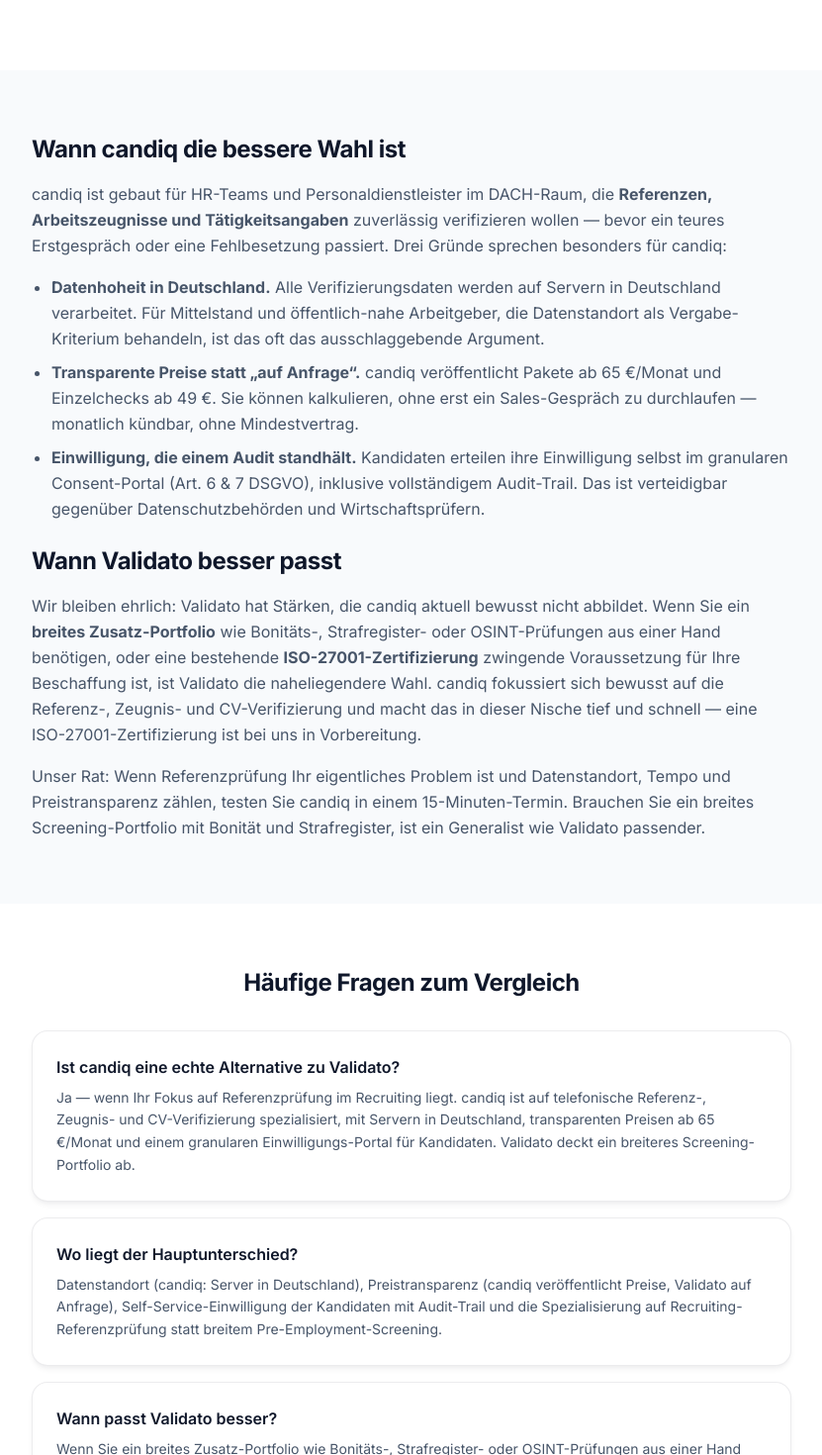
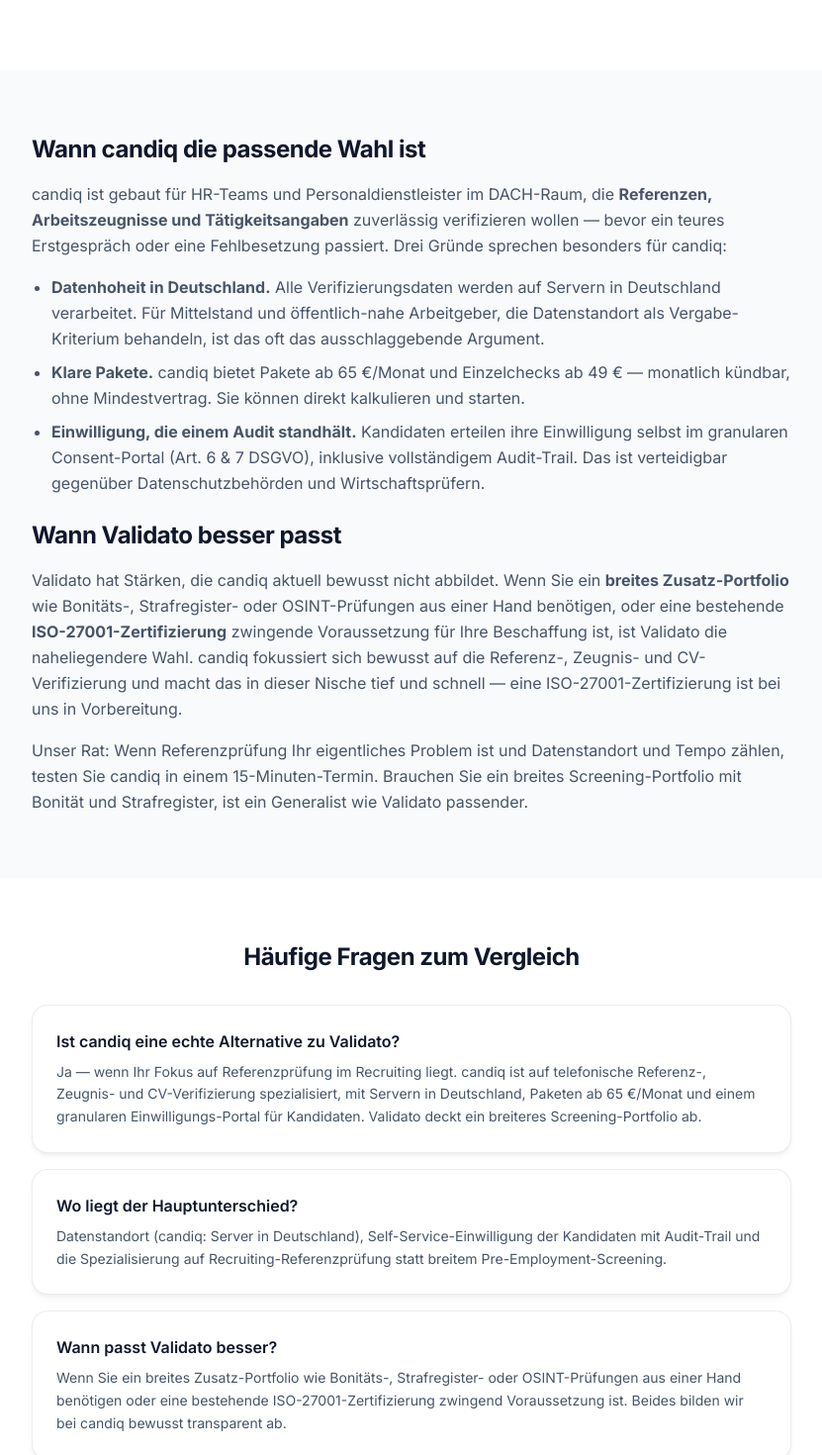
Before and after one commit to Ricdog87/Referenz-check-recruiting-2026, a Next.js app: page /vergleich/validato-alternative in a window 1280 px wide. Shown: the part 1120-2590 px from the top of the page at 99% size, without its empty margins (224-1055 px from the left). Built offline with nearby package versions, Linux system fonts and the light colour scheme; no server answers.

Commit message:
fix(vergleich): Validato-Seite bereinigen — Meta, FAQ, Fliesstext
Entfernt alle Aussagen 'auf Anfrage' / 'Preistransparenz' / 'Reviewer statt Bots' gegenueber Validato aus Meta-Description, OG-Title, FAQ-Schema und Fliesstext.

```diff
--- a/app/vergleich/validato-alternative/page.tsx
+++ b/app/vergleich/validato-alternative/page.tsx
@@ -9,19 +9,19 @@ import { BOOKING_URL } from '@/lib/site'
 export const metadata: Metadata = pageMeta({
   title: 'candiq als Validato-Alternative',
   description:
-    'candiq vs. Validato im ehrlichen Vergleich: Datenstandort Deutschland, transparente Preise ab 65 €/Mo, Reviewer statt Bots, ATS-Integration und Auto-Löschung. Wann candiq die bessere Wahl ist.',
+    'candiq vs. Validato im Vergleich: Spezialisierung auf Referenzprüfung im Recruiting, Server in Deutschland, Consent-Portal mit Audit-Trail. Wann candiq passt — und wann Validato.',
   path: '/vergleich/validato-alternative',
-  ogTitle: 'candiq vs. Validato — der ehrliche Vergleich | candiq',
+  ogTitle: 'candiq vs. Validato — der Vergleich | candiq',
 })
 
 const FAQ = [
   {
     q: 'Ist candiq eine echte Alternative zu Validato?',
-    a: 'Ja — wenn Ihr Fokus auf Referenzprüfung im Recruiting liegt. candiq ist auf telefonische Referenz-, Zeugnis- und CV-Verifizierung spezialisiert, mit Servern in Deutschland, transparenten Preisen ab 65 €/Monat und einem granularen Einwilligungs-Portal für Kandidaten. Validato deckt ein breiteres Screening-Portfolio ab.',
+    a: 'Ja — wenn Ihr Fokus auf Referenzprüfung im Recruiting liegt. candiq ist auf telefonische Referenz-, Zeugnis- und CV-Verifizierung spezialisiert, mit Servern in Deutschland, Paketen ab 65 €/Monat und einem granularen Einwilligungs-Portal für Kandidaten. Validato deckt ein breiteres Screening-Portfolio ab.',
   },
   {
     q: 'Wo liegt der Hauptunterschied?',
-    a: 'Datenstandort (candiq: Server in Deutschland), Preistransparenz (candiq veröffentlicht Preise, Validato auf Anfrage), Self-Service-Einwilligung der Kandidaten mit Audit-Trail und die Spezialisierung auf Recruiting-Referenzprüfung statt breitem Pre-Employment-Screening.',
+    a: 'Datenstandort (candiq: Server in Deutschland), Self-Service-Einwilligung der Kandidaten mit Audit-Trail und die Spezialisierung auf Recruiting-Referenzprüfung statt breitem Pre-Employment-Screening.',
   },
   {
     q: 'Wann passt Validato besser?',
@@ -51,7 +51,7 @@ export default function ValidatoAlternativePage() {
           </h1>
           <p className="text-lg text-text-secondary max-w-2xl mx-auto leading-relaxed">
             Sie evaluieren Tools zur Kandidaten-Verifizierung und Validato steht auf Ihrer Liste?
-            Hier sehen Sie sachlich, wo candiq die bessere Wahl ist — und wo Validato seine Stärken hat.
+            Hier sehen Sie, wo candiq die passende Wahl ist — und wo Validato seine Stärken hat.
           </p>
         </div>
       </section>
@@ -63,7 +63,7 @@ export default function ValidatoAlternativePage() {
       <section className="py-16 px-6 bg-bg-secondary">
         <div className="max-w-3xl mx-auto prose-candiq">
           <h2 className="text-2xl font-bold tracking-tight mb-4 text-text-primary">
-            Wann candiq die bessere Wahl ist
+            Wann candiq die passende Wahl ist
           </h2>
           <p className="text-text-secondary leading-relaxed mb-4">
             candiq ist gebaut für HR-Teams und Personaldienstleister im DACH-Raum, die <strong>Referenzen,
@@ -77,9 +77,8 @@ export default function ValidatoAlternativePage() {
               als Vergabe-Kriterium behandeln, ist das oft das ausschlaggebende Argument.
             </li>
             <li>
-              <strong>Transparente Preise statt &bdquo;auf Anfrage&ldquo;.</strong> candiq veröffentlicht Pakete ab
-              65 €/Monat und Einzelchecks ab 49 €. Sie können kalkulieren, ohne erst ein Sales-Gespräch zu
-              durchlaufen — monatlich kündbar, ohne Mindestvertrag.
+              <strong>Klare Pakete.</strong> candiq bietet Pakete ab 65 €/Monat und Einzelchecks ab 49 € —
+              monatlich kündbar, ohne Mindestvertrag. Sie können direkt kalkulieren und starten.
             </li>
             <li>
               <strong>Einwilligung, die einem Audit standhält.</strong> Kandidaten erteilen ihre
@@ -92,7 +91,7 @@ export default function ValidatoAlternativePage() {
             Wann Validato besser passt
           </h2>
           <p className="text-text-secondary leading-relaxed mb-4">
-            Wir bleiben ehrlich: Validato hat Stärken, die candiq aktuell bewusst nicht abbildet. Wenn Sie
+            Validato hat Stärken, die candiq aktuell bewusst nicht abbildet. Wenn Sie
             ein <strong>breites Zusatz-Portfolio</strong> wie Bonitäts-, Strafregister- oder OSINT-Prüfungen
             aus einer Hand benötigen, oder eine bestehende <strong>ISO-27001-Zertifizierung</strong> zwingende
             Voraussetzung für Ihre Beschaffung ist, ist Validato die naheliegendere Wahl. candiq fokussiert
@@ -100,8 +99,8 @@ export default function ValidatoAlternativePage() {
             und schnell — eine ISO-27001-Zertifizierung ist bei uns in Vorbereitung.
           </p>
           <p className="text-text-secondary leading-relaxed">
-            Unser Rat: Wenn Referenzprüfung Ihr eigentliches Problem ist und Datenstandort, Tempo und
-            Preistransparenz zählen, testen Sie candiq in einem 15-Minuten-Termin. Brauchen Sie ein breites
+            Unser Rat: Wenn Referenzprüfung Ihr eigentliches Problem ist und Datenstandort und Tempo
+            zählen, testen Sie candiq in einem 15-Minuten-Termin. Brauchen Sie ein breites
             Screening-Portfolio mit Bonität und Strafregister, ist ein Generalist wie Validato passender.
           </p>
         </div>
```
